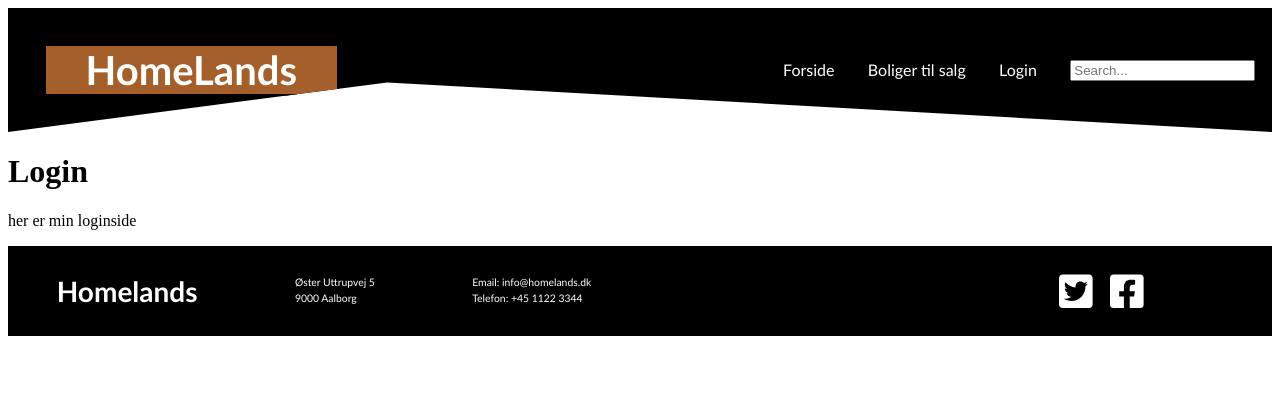
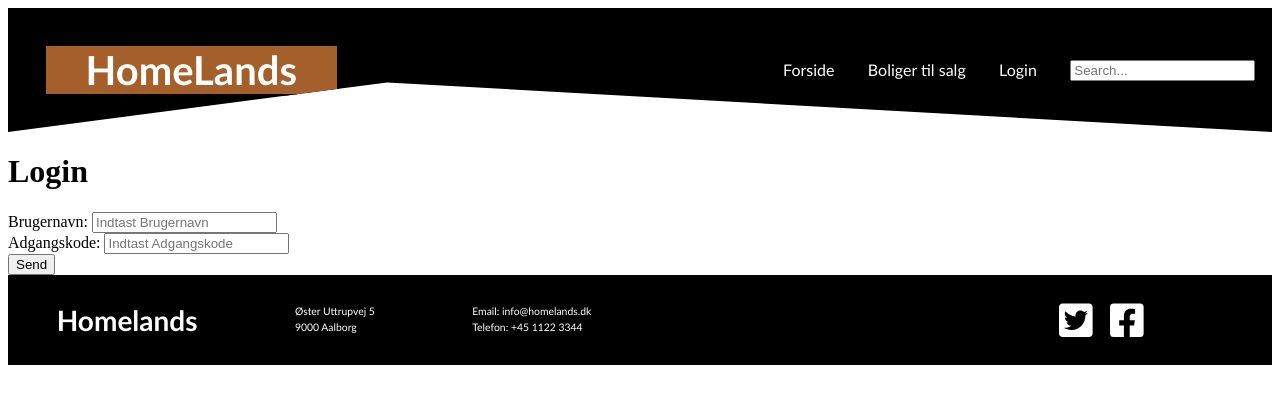
Before and after one commit to MagnusVinther/Homelands-svp, a React (Create React App) app in the folder homelands/: page /login in a window 1280 px wide. Shown: the top 404 px of the page. Built offline with nearby package versions, Linux system fonts and the light colour scheme.

Commit message:
Update til Login-side, auth og router

```diff
--- a/homelands/package.json
+++ b/homelands/package.json
@@ -14,6 +14,7 @@
     "babel-plugin-macros": "^3.1.0",
     "react": "^18.2.0",
     "react-dom": "^18.2.0",
+    "react-hook-form": "^7.34.2",
     "react-icons": "^4.4.0",
     "react-router-dom": "^6.3.0",
     "react-scripts": "5.0.1",
--- /dev/null
+++ b/homelands/src/Components/App/Auth/Auth.jsx
@@ -0,0 +1,23 @@
+import React, { createContext, useContext, useEffect, useState } from 'react'
+
+const AuthContext = createContext();
+
+const AuthProvider = ({children}) => {
+    const [ loginData, setLoginData ] = useState('');
+
+    useEffect(() => {
+        if(sessionStorage.getItem('token')) {
+            setLoginData(JSON.parse(sessionStorage.getItem('token')))
+        }
+    }, [children])
+
+    return (
+        <AuthContext.Provider value={{loginData, setLoginData}}>
+            {children}
+        </AuthContext.Provider>
+    )
+}
+
+const useAuth = () => useContext(AuthContext);
+
+export { AuthContext, AuthProvider, useAuth }
--- a/homelands/src/Components/App/Layout/Layout.jsx
+++ b/homelands/src/Components/App/Layout/Layout.jsx
@@ -10,7 +10,7 @@ export const Layout = props => {
             document.querySelector('meta[name="description"]')
             .setAttribute('content', props.description)
         }
-    }, [props.title, props.desription])
+    }, [props.title, props.description])
 
   return (
     <>
--- a/homelands/src/Components/App/Router/Router.jsx
+++ b/homelands/src/Components/App/Router/Router.jsx
@@ -1,8 +1,8 @@
 import React from 'react'
 import { Route, Routes } from 'react-router-dom'
-import { Home } from '../../Pages/Home'
 import { Houses } from '../../Pages/Houses'
 import { Login } from '../../Pages/Login'
+import { Home } from '../../Pages/Homepage/Home'
 
 
 
--- a/homelands/src/Components/Pages/Home.jsx
+++ b/homelands/src/Components/Pages/Homepage/Home.jsx
@@ -1,6 +1,6 @@
 import React from 'react'
-import { Layout } from '../App/Layout/Layout'
-import image1 from '../../Assets/Images/homelandshero.jpg'
+import { Layout } from '../../App/Layout/Layout'
+import image1 from '../../../Assets/Images/homelandshero.jpg'
 
 export const Home = () => {
   return (
--- a/homelands/src/Components/Pages/Login.jsx
+++ b/homelands/src/Components/Pages/Login.jsx
@@ -1,12 +1,69 @@
 import React from 'react'
 import { Layout } from '../App/Layout/Layout'
+import { useForm } from 'react-hook-form'
+import axios from 'axios'
+import { useAuth } from '../App/Auth/Auth'
 
 export const Login = () => {
-  return (
-    <div>
+  const { register, handleSubmit, formState: { errors }} = useForm()
+  const { loginData, setLoginData } = useAuth()
+  const sendLoginRequest = async data => {
+    const formData = new FormData();
+    formData.append("username", data.username)
+    formData.append("password", data.password)
+    const result = await axios.post('https://api.mediehuset.net/token', formData)
+    handleSessionData(result.data);
+  }
+
+    const handleSessionData = data => {
+      if(data) {
+        sessionStorage.setItem('token', JSON.stringify(data));
+        setLoginData(data)
+      }
+    }
+
+    const logOut = () => {
+      sessionStorage.removeItem('token')
+      setLoginData('')
+    }
+
+    return (
       <Layout title="Login" description="Loginside">
-        <p>her er min loginside</p>
+        {/* Laver en ternary operator som holder øje med om man er logget ind. */}
+        {!loginData && !loginData.username ? (
+          // loginform
+          <form onSubmit={handleSubmit(sendLoginRequest)}>
+            <div>
+                <label htmlFor="username">Brugernavn: </label>
+                <input type="text" id="username" placeholder="Indtast Brugernavn"
+                {...register("username", { required: true})} />
+                {errors.username && (
+                  <span>Du skal indtaste dit brugernavn</span>
+                )}
+            </div>
+            <div>
+                <label htmlFor="password">Adgangskode: </label>
+                <input type="password" id="password" placeholder="Indtast Adgangskode"
+                {...register("password", { required: true})} />
+                {errors.password && (
+                  <span>Du skal indtaste din adgangskode!</span>
+                )}
+            </div>
+            <div>
+              <button>Send</button>
+            </div>
+
+          </form>
+
+        ) : (
+          //viser dette hvis man er logget ind.
+            <div>
+              <p>
+                Du er logget ind som {loginData.username}
+              </p>
+              <button onClick={logOut}>Log ud</button>
+            </div>
+        )}
       </Layout>
-    </div>
-  )
-}
+    )
+  }
--- a/homelands/src/Components/Partials/Main.jsx
+++ b/homelands/src/Components/Partials/Main.jsx
@@ -1,11 +1,11 @@
 import React from 'react'
 import { AppRouter } from '../App/Router/Router'
 
-export const Main = () => {
+export const Main = props => {
   return (
     <main className='mainContainer'>
         <AppRouter>
-
+            {props.children}
         </AppRouter>
     </main>
   )
--- a/homelands/src/index.js
+++ b/homelands/src/index.js
@@ -1,10 +1,13 @@
 import React from 'react';
 import ReactDOM from 'react-dom/client';
 import App from './App';
+import { AuthProvider } from './Components/App/Auth/Auth';
 
 const root = ReactDOM.createRoot(document.getElementById('root'));
 root.render(
   <React.StrictMode>
-    <App />
+    <AuthProvider>
+      <App />
+    </AuthProvider>
   </React.StrictMode>
 );
```
Also changed, not shown: homelands/src/Components/Pages/Homepage/HouseList.jsx (added, +18 -0 lines), 1 other file (tests, documents, lock files or other folders).
